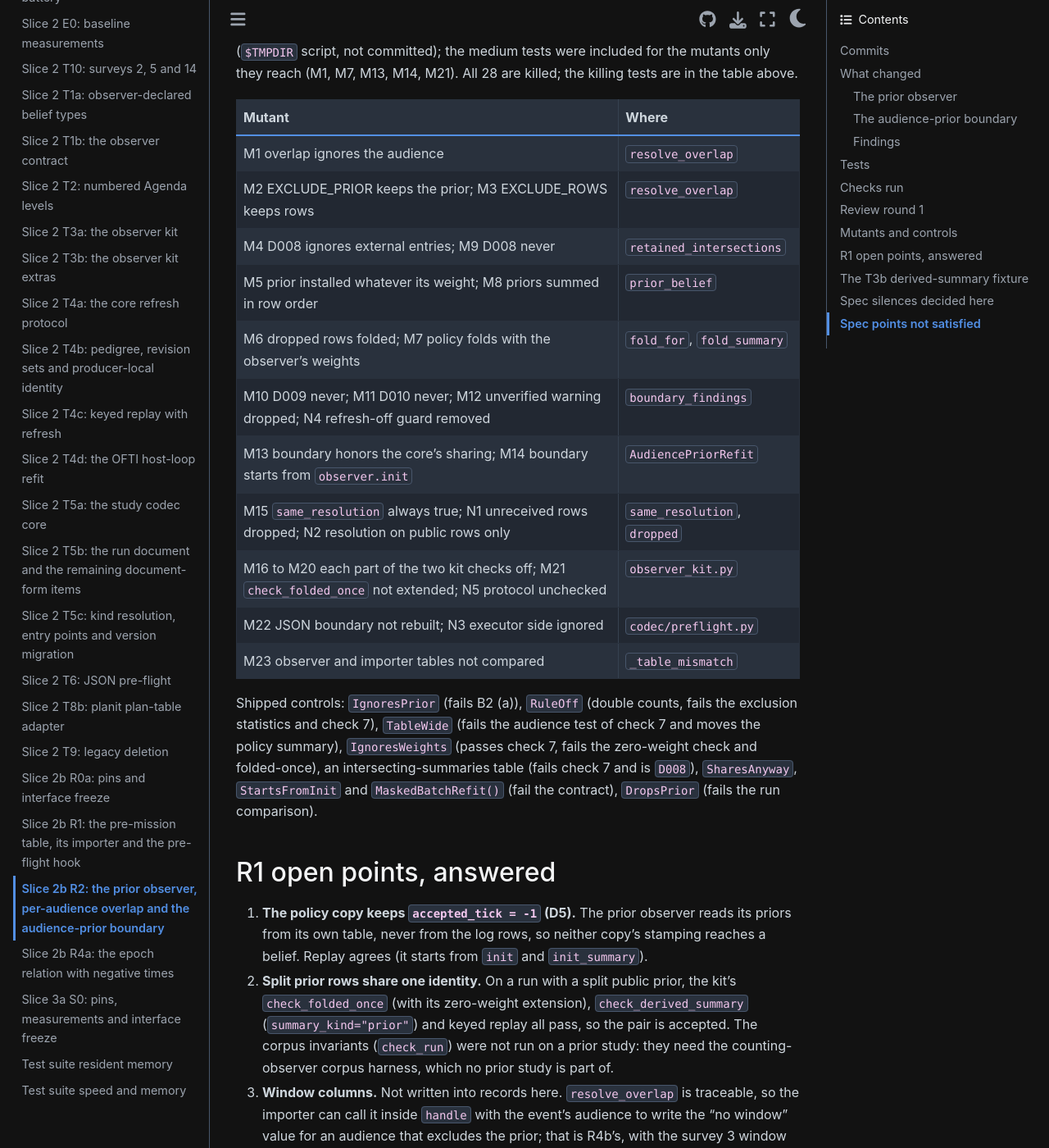
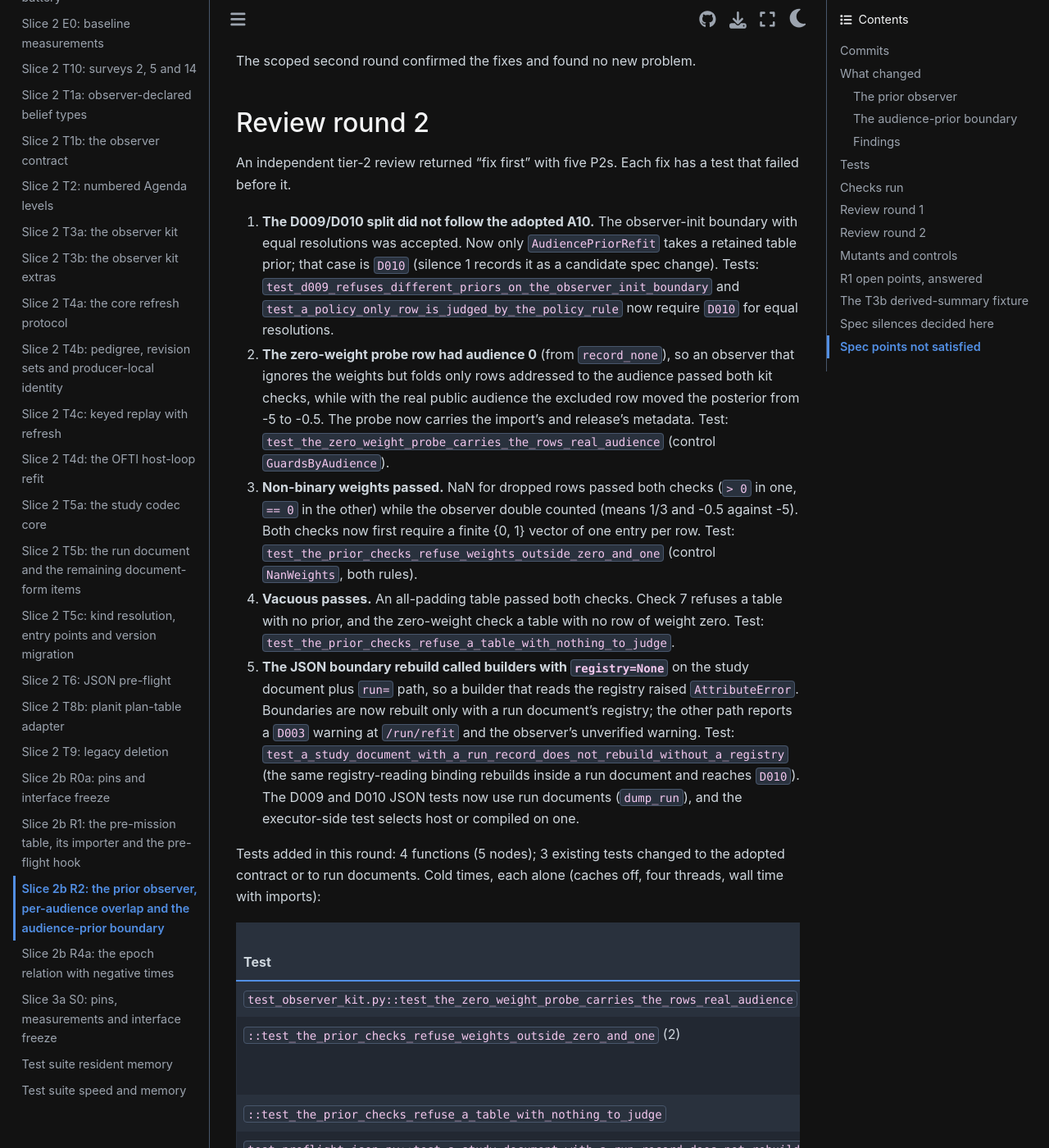
Before and after one commit to CoreySpohn/spaceodyssey, a Sphinx documentation site: the page built from docs/changes/slice-2b-r2.md, in a window 1280 px wide and 1400 px high, scrolled down 7429 px. Shown: the whole window at 82% size. Built offline with Sphinx 7.4.7 and the Sphinx Book theme 1.1.4, drawn with Linux system fonts in a browser that asks for light colours; pages that are not in the unit, such as notebooks, are missing from menus; some of the changed text lies outside the part shown.

Commit message:
docs(changes): record Slice 2b R2 review round 2 fixes and the adopted A10 boundary rule

```diff
--- a/docs/changes/slice-2b-r2.md
+++ b/docs/changes/slice-2b-r2.md
@@ -19,7 +19,9 @@ read priors (section 5), and the replay check `test_replay_reproduces_prior_run`
 5. `feat(codec): rebuild the run record's refit boundary for the JSON pre-flight` (`914c589`)
 6. review round 1 fixes (`bb3fcb4`, `2799006`, `943ca19`; see the section of that name)
 7. `chore(pre-commit): the prior test helpers are a support module` (`8ebbae9`)
-8. this record
+8. this record (`716c7fa`)
+9. review round 2 (independent tier-2 review) fixes: `38ac5bb`, `22e0b01`,
+   `aab7092`, and this record's update (see "Review round 2")
 
 Commit 2 is about 900 lines (the new module, the finding codes and the seeded
 pre-flight cases that keep `test_every_code_has_a_seeded_mistake` green land
@@ -43,9 +45,11 @@ together), above the 600-line guide.
 - `core/conformance/observer_kit.py` and its `__init__`: `check_overlap_declared`
   (check 7) and `check_zero_weight_rows`; `check_folded_once` also runs the
   zero-weight check for an observer that declares `reads_priors`.
-- `codec/preflight.py`: with a run record and `bindings`, the refit boundary is
-  rebuilt (the selected executor's side, or both sides merged) and passed in the
-  `PreflightContext`, so `D009` and `D010` are reachable through JSON. The docstring
+- `codec/preflight.py`: for a run document checked with `bindings`, the refit
+  boundary is rebuilt with the document's record registry (the selected executor's
+  side, or both sides merged) and passed in the `PreflightContext`, so `D009` and
+  `D010` are reachable through JSON. A study document with a separate run record
+  has no registry: nothing is rebuilt and a `D003` warning says so. The docstring
   counts twenty codes (three document codes, seventeen in-memory).
 - No core runtime file changed. The core edits are `core/preflight/findings.py` and
   `core/conformance/`, both allowed by K2. `core/battery/` is untouched.
@@ -89,8 +93,8 @@ It is hashable by class and declaration, so instances share one compiled program
 | Code | Raised when | Locator |
 |---|---|---|
 | D008 | two priors retained for one audience have pedigrees that share a source (external entries count); once per pair | `observer`, `table.pedigree.source_index`, `(later row, entry)` |
-| D009 | the boundary is `MaskedBatchRefit` with the observer's own kernel (it starts both refits from `observer.init` and shares them) and the audiences resolve differently for some subject | `observer`, `table` |
-| D010 | a table prior retained for some audience, with any other boundary that does not declare audience priors (`OftiRefit`, a host fit or kernel that never reads the installed prior, the updater boundary when it lands); with no boundary supplied and a refresh grid on, a warning that D009 and D010 are unverified | `observer`, `table` |
+| D009 | a retained table prior with `MaskedBatchRefit` of the observer's own kernel (it starts both refits from `observer.init` and shares them) while the audiences resolve differently for some subject | `observer`, `table` |
+| D010 | a retained table prior with any boundary other than `AudiencePriorRefit` (A10): `OftiRefit`, a host fit or kernel that never reads the installed prior, the updater boundary when it lands, and the observer-init boundary when the audiences resolve alike; with no boundary supplied and a refresh grid on, a warning that D009 and D010 are unverified | `observer`, `table` |
 | D006 | (also) the observer's table differs from the table the process imports | `observer`, `table` |
 
 ## Tests
@@ -179,6 +183,68 @@ boundary lane, D006 for the table mismatch.
 
 The scoped second round confirmed the fixes and found no new problem.
 
+## Review round 2
+
+An independent tier-2 review returned "fix first" with five P2s. Each fix has a test
+that failed before it.
+
+1. **The D009/D010 split did not follow the adopted A10.** The observer-init
+   boundary with equal resolutions was accepted. Now only `AudiencePriorRefit`
+   takes a retained table prior; that case is `D010` (silence 1 records it as a
+   candidate spec change). Tests: `test_d009_refuses_different_priors_on_the_observer_init_boundary`
+   and `test_a_policy_only_row_is_judged_by_the_policy_rule` now require `D010` for
+   equal resolutions.
+2. **The zero-weight probe row had audience 0** (from `record_none`), so an observer
+   that ignores the weights but folds only rows addressed to the audience passed
+   both kit checks, while with the real public audience the excluded row moved the
+   posterior from -5 to -0.5. The probe now carries the import's and release's
+   metadata. Test: `test_the_zero_weight_probe_carries_the_rows_real_audience`
+   (control `GuardsByAudience`).
+3. **Non-binary weights passed.** NaN for dropped rows passed both checks (`> 0` in
+   one, `== 0` in the other) while the observer double counted (means 1/3 and -0.5
+   against -5). Both checks now first require a finite {0, 1} vector of one entry
+   per row. Test: `test_the_prior_checks_refuse_weights_outside_zero_and_one`
+   (control `NanWeights`, both rules).
+4. **Vacuous passes.** An all-padding table passed both checks. Check 7 refuses a
+   table with no prior, and the zero-weight check a table with no row of weight
+   zero. Test: `test_the_prior_checks_refuse_a_table_with_nothing_to_judge`.
+5. **The JSON boundary rebuild called builders with `registry=None`** on the study
+   document plus `run=` path, so a builder that reads the registry raised
+   `AttributeError`. Boundaries are now rebuilt only with a run document's
+   registry; the other path reports a `D003` warning at `/run/refit` and the
+   observer's unverified warning. Test:
+   `test_a_study_document_with_a_run_record_does_not_rebuild_without_a_registry`
+   (the same registry-reading binding rebuilds inside a run document and reaches
+   `D010`). The D009 and D010 JSON tests now use run documents
+   (`dump_run`), and the executor-side test selects host or compiled on one.
+
+Tests added in this round: 4 functions (5 nodes); 3 existing tests changed to the
+adopted contract or to run documents. Cold times, each alone (caches off, four
+threads, wall time with imports):
+
+| Test | Tier | Cold s |
+|---|---|---|
+| `test_observer_kit.py::test_the_zero_weight_probe_carries_the_rows_real_audience` | unit | 4.4 |
+| `::test_the_prior_checks_refuse_weights_outside_zero_and_one` (2) | unit | 2.9 per node |
+| `::test_the_prior_checks_refuse_a_table_with_nothing_to_judge` | unit | 3.6 |
+| `test_preflight_json.py::test_a_study_document_with_a_run_record_does_not_rebuild_without_a_registry` | unit | 3.9 |
+| `::test_the_run_record_boundary_reaches_the_prior_checks` (3) with `::test_the_selected_executor_side_is_checked` (2) | unit | 3.4 for all five |
+| `test_premission_refit.py::test_d009_refuses_different_priors_on_the_observer_init_boundary` | unit | 3.5 |
+| `::test_a_policy_only_row_is_judged_by_the_policy_rule` | unit | 3.6 |
+| `::test_a_refit_observer_keeps_its_prior_across_a_refresh` (rerun, uses the changed kit) | medium | 17.9 |
+
+Checks rerun at `aab7092`:
+
+- `test_golden_histories.py` with `test_run_document_runs.py`: 189 passed in
+  182.6 s; `git diff 7fe3e24 -- tests/core/golden_pin.json tests/codec/hash_pin.json`
+  is empty.
+- Quick tier (`-m "not slow" -n 2 --dist loadfile`, entry-point test deselected):
+  2,059 passed in 207.5 s. The budget plugin reported one unit over 5 s, the
+  existing `test_snapshot_fingerprint.py::test_snapshot_fingerprint_recorded`
+  (5.48 s under the parallel load), not touched here.
+- ruff, the internal-reference, domain-word and core-import checks, and
+  `pre-commit run` over the branch: clean.
+
 ## Mutants and controls
 
 Each mutant was applied to a copy of `src/` and the new and touched tests run against
@@ -235,14 +301,14 @@ trusts the installed prior; the independent prior-plus-rows comparison in
 
 ## Spec silences decided here
 
-1. **D009 and D010 split by boundary.** `AudiencePriorRefit` declares
-   `audience_priors` and is always accepted. `MaskedBatchRefit` with the observer's
-   own kernel starts both refits from `observer.init`, which holds the observer's
-   prior, so it is correct exactly when both audiences resolve alike: it is accepted
-   then and is `D009` otherwise. Every other boundary with a retained table prior is
-   `D010`. This accepts one boundary beyond the toy one, which D2 and Q10 do not; the
-   alternative (D010 for everything but the toy boundary) makes D009 unreachable.
-   Flagged for Corey with Q10.
+1. **Only `AudiencePriorRefit` takes a retained table prior (adopted A10).** Every
+   other boundary is refused: `D009` when it is the observer-init boundary and the
+   audiences resolve differently, `D010` otherwise. Round 1 had accepted the
+   observer-init boundary when the audiences resolve alike; round 2 reverted that to
+   the adopted contract (see "Review round 2"). That case looks safe for the current
+   Gaussian observer (it starts both refits from `observer.init`, which then holds
+   the one common prior, and no wrong-posterior counterexample was found) and is a
+   candidate for a later, explicit spec change, not a silence here.
 2. **`resolve_overlap` takes `derived_kinds` (keyword).** The frozen signature cannot
    tell a prior from a raw row without the registry; a prior is a row of a derived
    kind (R1 silence 4). `overlap_roles` is added beside it for the pre-flight check.
@@ -271,12 +337,19 @@ trusts the installed prior; the independent prior-plus-rows comparison in
     with the installed beliefs.
 11. **The JSON path checks the selected executor's boundary**, or both sides merged
     when none is selected; a side whose binding does not rebuild is skipped (its
-    own `D001` or `D003` reports why).
+    own `D001` or `D003` reports why). Boundaries are rebuilt only with the run
+    document's record registry, as `load_run` rebuilds them; a study document with
+    a separate run record gets a `D003` warning instead.
 12. **The kit's prior checks use a duck protocol** (`reads_priors`, `table`,
     `weights(caps, audience)`, `init`, `init_summary`), documented in
     `_prior_reader` and refused when incomplete; core imports nothing from
     `studies/`. The kit computes each audience's priors and evidence from the table's
-    columns itself, never from the observer's resolution.
+    columns itself, never from the observer's resolution. Weights that are not a
+    finite {0, 1} vector fail both checks; check 7 refuses a table with no prior and
+    the zero-weight check a table with no row of weight zero (inside
+    `check_folded_once` such a table adds no failure). The zero-weight probe row
+    carries the import's metadata: the row's audience, its span, availability at
+    tick 0 and the release stamps of the audiences it is addressed to.
 
 ## Spec points not satisfied
 
```
